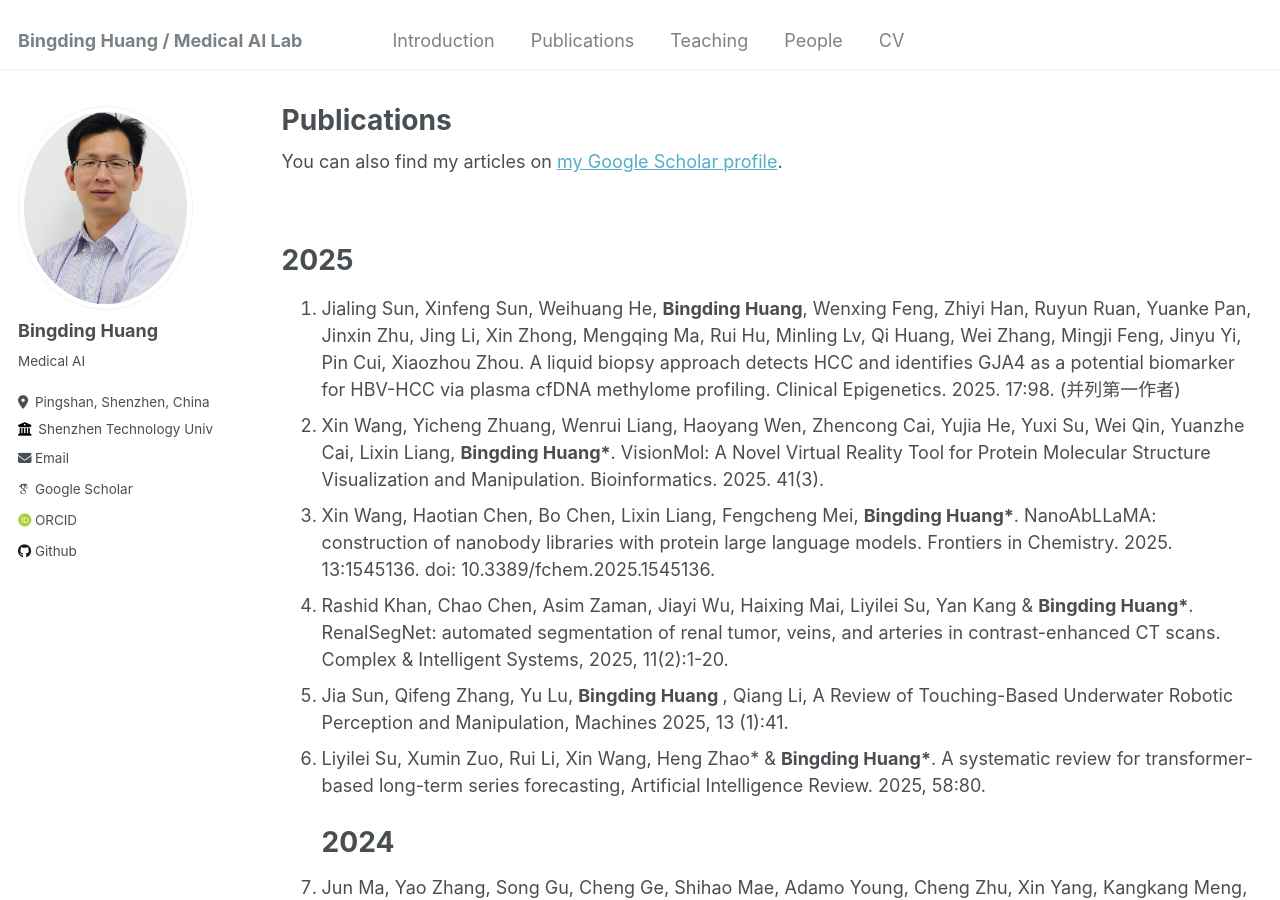
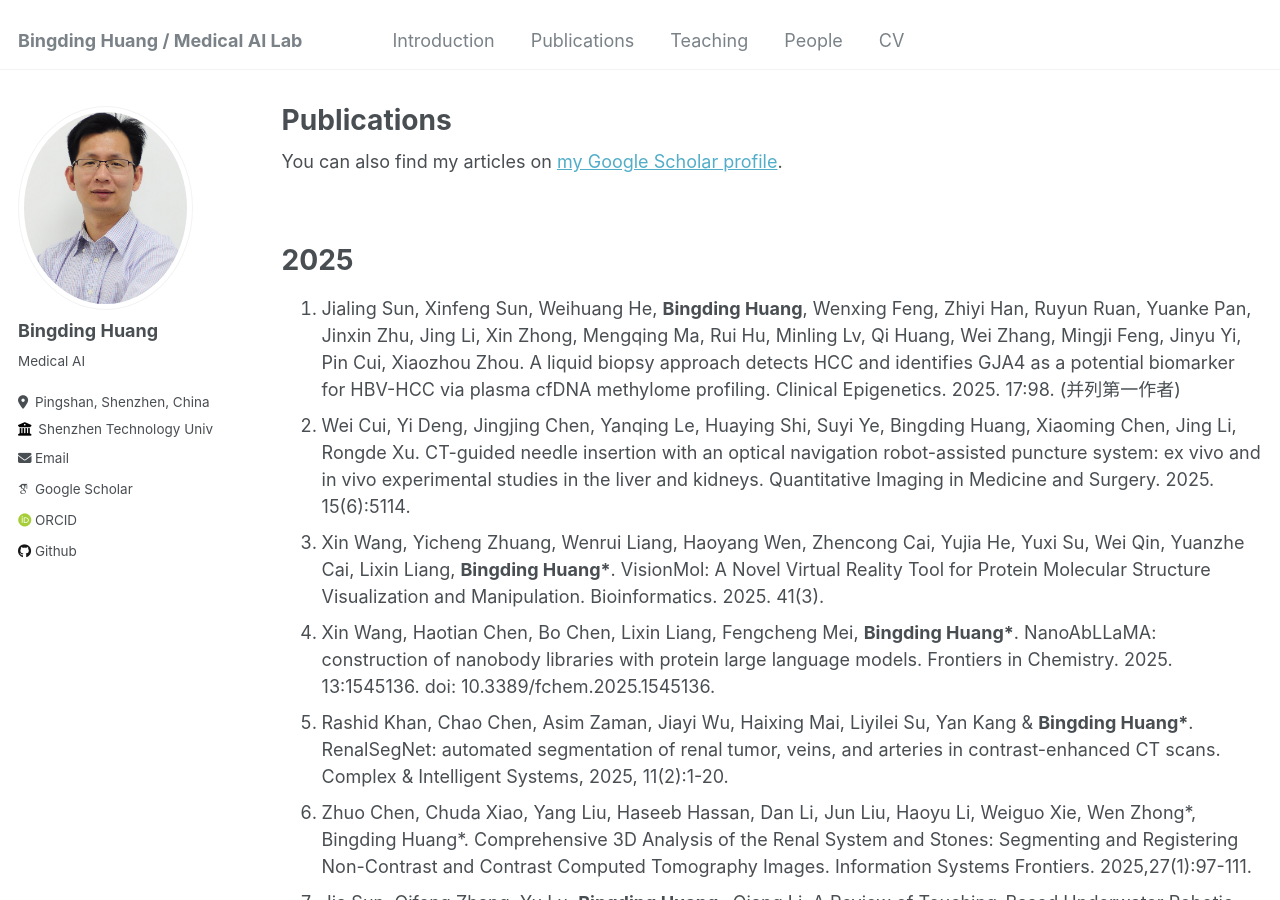
Before and after one commit to bingding/bingding.github.io, a Jekyll site: the page built from _pages/publications.md, in a window 1280 px wide and 900 px high. Built offline with Jekyll 4.4.1, drawn with Linux system fonts in a browser that asks for light colours; some web fonts are replaced; some of the changed text lies outside the part shown.

Commit message:
add 2025 papers

```diff
--- a/_pages/people.html
+++ b/_pages/people.html
@@ -10,6 +10,7 @@ author_profile: true
 <h1>
   博士后
 </h1>
+  温华杰 <br>
   Faizan Ahmad <br>
   Inayatul Haq <br>
   Rashid Khan （已出站） <br>
--- a/_pages/publications.md
+++ b/_pages/publications.md
@@ -17,6 +17,8 @@ author_profile: true
 <ol>
 <li>
 Jialing Sun, Xinfeng Sun, Weihuang He, <b>Bingding Huang</b>, Wenxing Feng, Zhiyi Han, Ruyun Ruan, Yuanke Pan, Jinxin Zhu, Jing Li, Xin Zhong, Mengqing Ma, Rui Hu, Minling Lv, Qi Huang, Wei Zhang, Mingji Feng, Jinyu Yi, Pin Cui, Xiaozhou Zhou. A liquid biopsy approach detects HCC and identifies GJA4 as a potential biomarker for HBV-HCC via plasma cfDNA methylome profiling. Clinical Epigenetics. 2025. 17:98. (并列第一作者)
+<li>
+Wei Cui, Yi Deng, Jingjing Chen, Yanqing Le, Huaying Shi, Suyi Ye, Bingding Huang, Xiaoming Chen, Jing Li, Rongde Xu. CT-guided needle insertion with an optical navigation robot-assisted puncture system: ex vivo and in vivo experimental studies in the liver and kidneys. Quantitative Imaging in Medicine and Surgery. 2025. 15(6):5114.
 
 <li>
 Xin Wang, Yicheng Zhuang, Wenrui Liang, Haoyang Wen, Zhencong Cai, Yujia He, Yuxi Su, Wei Qin, Yuanzhe Cai, Lixin Liang, <b>Bingding Huang*</b>. VisionMol: A Novel Virtual Reality Tool for Protein Molecular Structure Visualization and Manipulation. Bioinformatics. 2025. 41(3).
@@ -24,6 +26,7 @@ Xin Wang, Yicheng Zhuang, Wenrui Liang, Haoyang Wen, Zhencong Cai, Yujia He, Yux
 Xin Wang, Haotian Chen, Bo Chen, Lixin Liang, Fengcheng Mei, <b>Bingding Huang*</b>. NanoAbLLaMA: construction of nanobody libraries with protein large language models. Frontiers in Chemistry. 2025. 13:1545136. doi: 10.3389/fchem.2025.1545136.
 <li>
 Rashid Khan, Chao Chen, Asim Zaman, Jiayi Wu, Haixing Mai, Liyilei Su, Yan Kang & <b>Bingding Huang*</b>. RenalSegNet: automated segmentation of renal tumor, veins, and arteries in contrast-enhanced CT scans. Complex & Intelligent Systems, 2025, 11(2):1-20.
+<li> Zhuo Chen, Chuda Xiao, Yang Liu, Haseeb Hassan, Dan Li, Jun Liu, Haoyu Li, Weiguo Xie, Wen Zhong*, Bingding Huang*. Comprehensive 3D Analysis of the Renal System and Stones: Segmenting and Registering Non-Contrast and Contrast Computed Tomography Images. Information Systems Frontiers. 2025,27(1):97-111.
 <li>
 Jia Sun, Qifeng Zhang, Yu Lu, <b> Bingding Huang </b>, Qiang Li, A Review of Touching-Based Underwater Robotic Perception and Manipulation, Machines 2025, 13 (1):41.
 <li>
```
Also changed, not shown: other parts of _pages/publications.md (+1 -1 lines), _pages/cv.md (+1 -1 lines).
